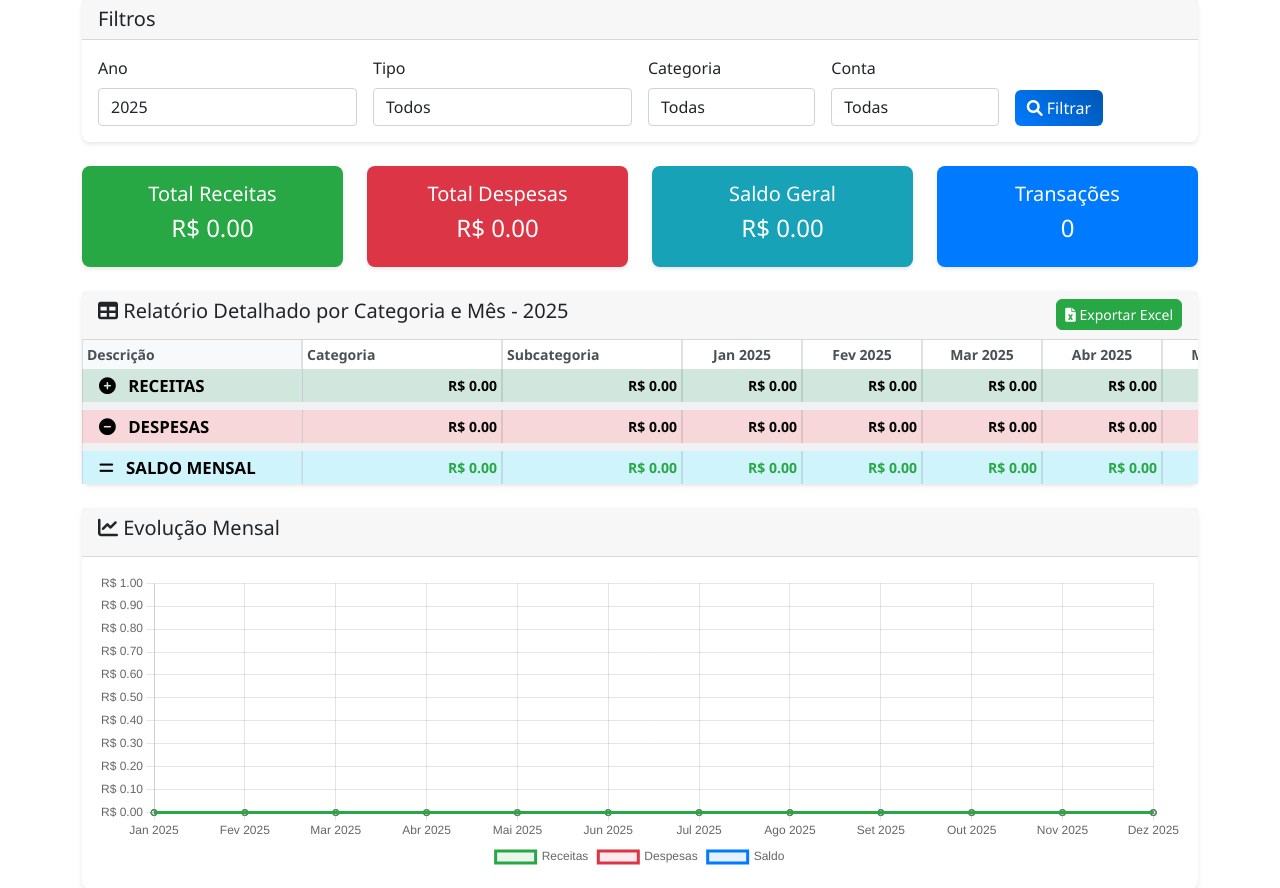
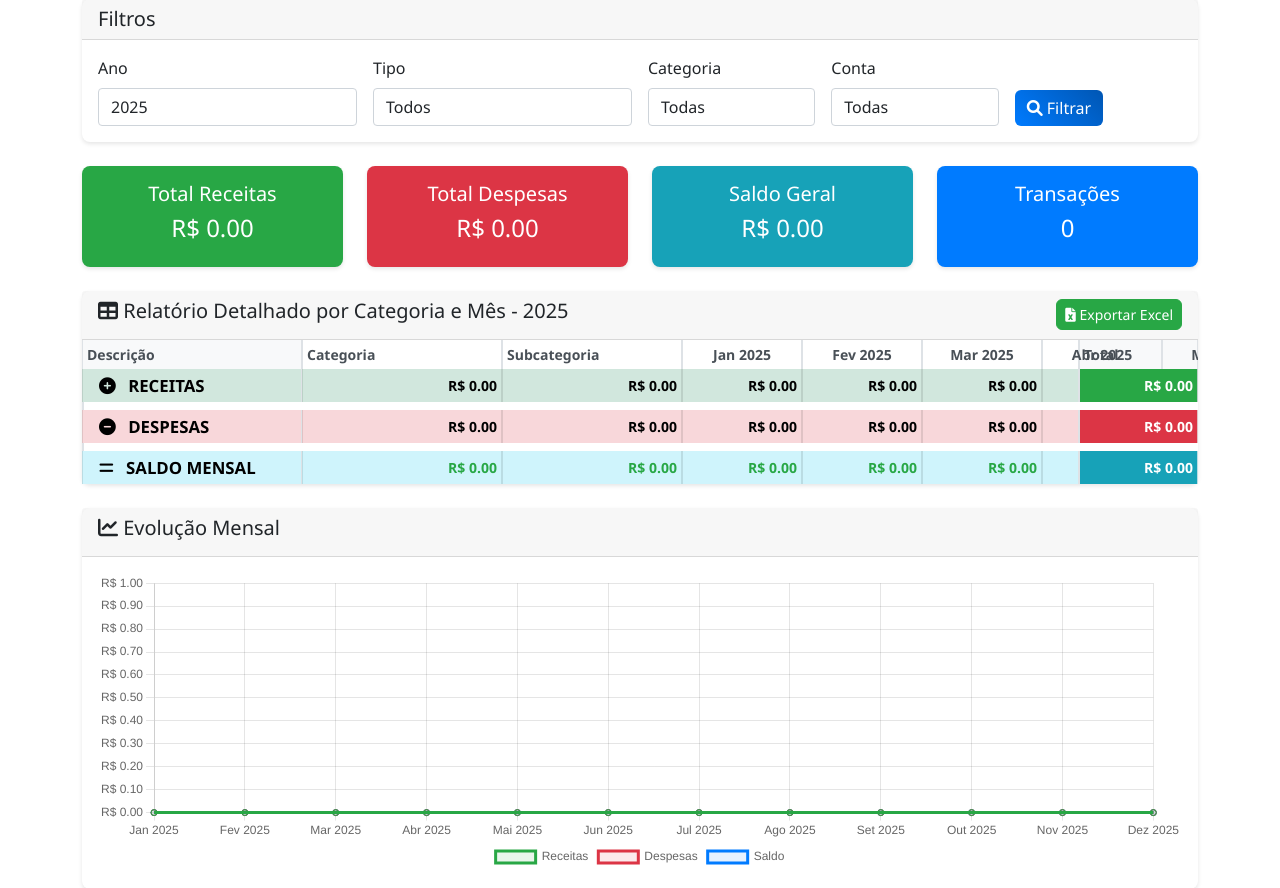
Before and after one commit to juliocruzdicode/controlefinanceiro, a Flask app: page /relatorios in a window 1280 px wide. Shown: the part 188-1076 px from the top of the page. Run offline with Flask 3, Linux system fonts and the light colour scheme; the visitor is signed in with stand-in values (Sample User, id 1); data comes from the database, SQL or seed files in the repository; data that the repository does not hold is empty.

Commit message:
Enhance table header and column styling for better visibility and usability

```diff
--- a/templates/relatorios.html
+++ b/templates/relatorios.html
@@ -400,7 +400,7 @@
     color: #212529; /* texto escuro */
     position: sticky;
     top: 0;
-    z-index: 20; /* acima das linhas */
+    z-index: 100; /* manter o cabeçalho acima de colunas sticky */
 }
 
 /* Cabeçalho específico para coluna de descrição (manter acima da primeira coluna fixa) */
@@ -417,8 +417,18 @@
 
 /* Garantir que a primeira coluna fique acima do conteúdo quando rolar horizontalmente */
 .sticky-left {
-    z-index: 30; /* maior que cabeçalho de célula para sobrepor o conteúdo */
+    z-index: 90; /* menor que o cabeçalho, maior que linhas normais */
     background-color: #ffffff; /* reforçar fundo sólido para cobrir textos por baixo */
+}
+
+/* Tornar a última coluna (Total) sticky à direita para ficar visível ao rolar */
+#relatorioTable th:last-child,
+#relatorioTable td:last-child {
+    position: sticky;
+    right: 0;
+    z-index: 90; /* abaixo do header, acima das células normais */
+    background-color: #ffffff;
+    border-left: 2px solid #dee2e6;
 }
 
 .table-responsive {
@@ -453,6 +463,16 @@
     vertical-align: middle;
     font-size: 0.875rem;
 }
+    .table th, .table td {
+        white-space: nowrap;
+        vertical-align: middle;
+        font-size: 0.875rem;
+    }
+
+    /* Allow the description column to wrap even though table cells default to nowrap */
+    .table td.descricao-cell {
+        white-space: normal;
+    }
 
 .table tbody tr:hover {
     background-color: rgba(0,123,255,0.1);
```
